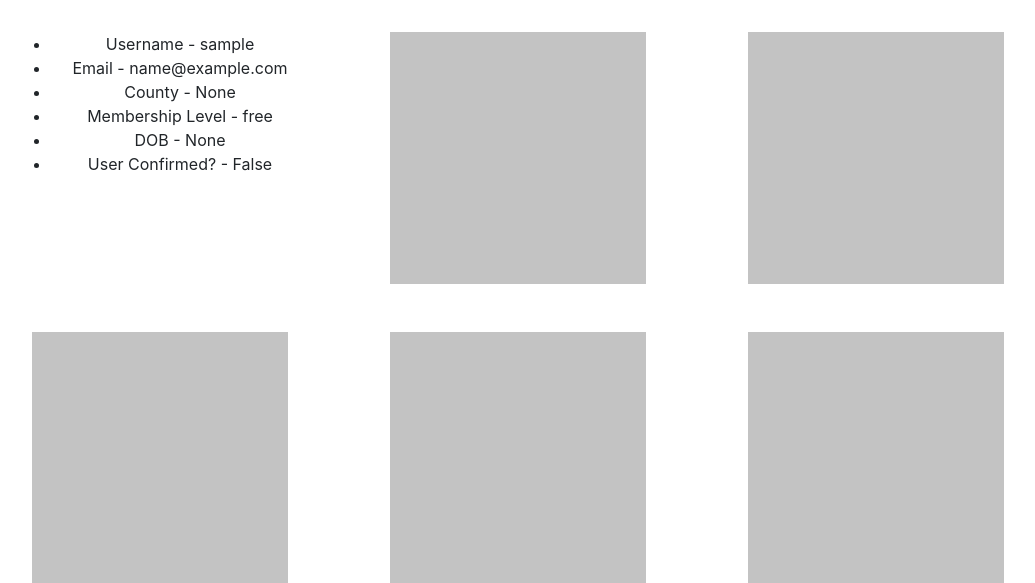
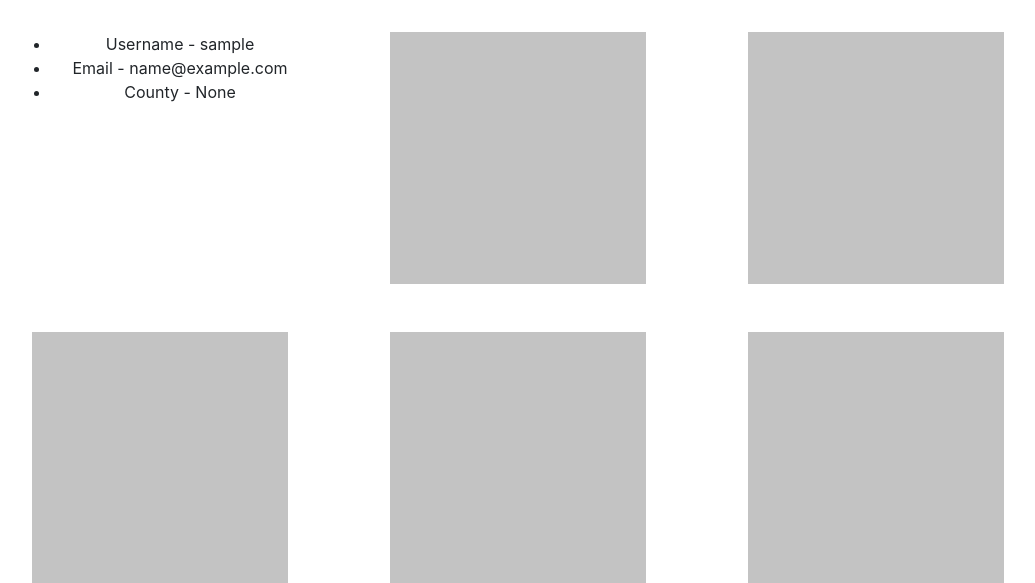
Before and after one commit to A-Scratchy/Giggel-Musicscene-Manager, a Django app: page /profile/ in a window 1280 px wide. Shown: the part 248-831 px from the top of the page, without its empty margins (122-1157 px from the left). Run offline with Django 3.2, Linux system fonts and the light colour scheme; the visitor is signed in with stand-in values (Sample User, id 1); some libraries are stand-ins or nearby versions.

Commit message:
More refactoring after setting up django registration. noe 99% test coverage.

```diff
--- a/giggel/functional_tests/helper_methods.py
+++ b/giggel/functional_tests/helper_methods.py
@@ -16,10 +16,8 @@
 
         # creates a session cookie
     def create_cookie(username, password):
-        user = User.objects.create_user(username=username, password=password, first_name='Mr', last_name='test',
+        user = User.objects.create_user(username=username, password=password,
                                         email='testUser@test.com')
-        user.profile.county = 'Yorkshire'
-        user.profile.birth_date = '1999-01-01'
         user.save()
         session = SessionStore()
         session[SESSION_KEY] = user.pk
--- a/giggel/giggel/urls.py
+++ b/giggel/giggel/urls.py
@@ -18,17 +18,13 @@
 from main import views as main_views
 from user import views as user_views
 from django_registration.backends.activation.views import RegistrationView
-from user.forms import RegistrationForm
 
 urlpatterns = [
     path('blankPage/', main_views.blankPage, name='blankPage'),
     path('admin/', admin.site.urls),
     path('', main_views.home, name='home'),
-    path('accounts/register/', RegistrationView.as_view(form_class=RegistrationForm),
-         name='register'),
     path('accounts/', include('django_registration.backends.activation.urls')),
     path('accounts/', include('django.contrib.auth.urls')),
     path('profile/', user_views.profile, name='profile'),
     path('profile/update', user_views.updateProfile, name='updateProfile'),
-    path('testEmail/', user_views.testEmail, name='testEmail'),
 ]
--- a/giggel/main/templates/main/base.html
+++ b/giggel/main/templates/main/base.html
@@ -67,7 +67,7 @@
           {% else %}
             <!-- show log in and sign up buttons -->
             <li class="nav-item">
-              <a class="nav-link" name="signup" href="/register">Sign up</a>
+              <a class="nav-link" name="signup" href="{% url 'django_registration_register' %}">Sign up</a>
             </li>
             <li class="nav-item">
               <a class="nav-link" name="login" href="{% url 'login' %}">Log in</a>
--- a/giggel/user/templates/django_registration/registration_form.html
+++ b/giggel/user/templates/django_registration/registration_form.html
@@ -1,5 +1,6 @@
 {% extends "main/base.html" %}
 {% block title %}Register{% endblock %}
+{% block headerText %}Register{% endblock %}
 {% block content %}
   <form method="POST">
     {% csrf_token %}
--- a/giggel/user/templates/user/profile.html
+++ b/giggel/user/templates/user/profile.html
@@ -20,14 +20,8 @@
               {{ user.username }}</li>
             <li id="email">Email -
               {{ user.email }}</li>
-            <li id="county">County -
+            <li id="id_county">County -
               {{ user.profile.county }}</li>
-            <li id="membershipLevel">Membership Level -
-              {{ user.profile.membershipLevel }}</li>
-            <li id="birth_date">DOB -
-              {{ user.profile.birth_date }}</li>
-            <li id="confrimation_status">User Confirmed? -
-              {{ user.profile.confrimation_status }}</li>
           </ul>
         </div>
       </div>
--- a/giggel/user/tests.py
+++ b/giggel/user/tests.py
@@ -10,7 +10,7 @@
     username = 'testUser'
 
     def test_user_register_url_retruns_correct_template(self):
-        response = self.client.get(reverse('register'))
+        response = self.client.get(reverse('django_registration_register'))
         self.assertEqual(response.status_code, 200)
         self.assertTemplateUsed(
             response, 'django_registration/registration_form.html')
--- a/giggel/user/views.py
+++ b/giggel/user/views.py
@@ -6,34 +6,10 @@
 from django.contrib.auth import authenticate, login
 from django.contrib import messages
 from django.http import HttpResponse
+from django_registration.backends.activation.views import RegistrationView
 from .forms import RegistrationForm, updateProfileForm
 from .models import Profile
 from django.core.mail import send_mail
-
-
-def register(request):
-    if request.method == 'POST':
-        form = RegistrationForm(request.POST)
-        if form.is_valid():
-            user = form.save()
-            user.refresh_from_db()
-            user.profile.county = form.cleaned_data.get('county')
-            user.profile.birth_date = form.cleaned_data.get('birth_date')
-            username = form.cleaned_data.get('username')
-            password = form.cleaned_data.get('password1')
-            user.save()
-            user = authenticate(username=username, password=password)
-            login(request, user)
-            messages.success(
-                request, f'Thanks {username}! Your account is now set up.')
-            return redirect('profile')
-        else:
-            messages.warning(
-                request, 'We\'re sorry, your form contains errors. Please fix and try again.')
-            return redirect('register')
-    else:
-        form = RegistrationForm()
-    return render(request, 'user/register.html', {'form': form})
 
 
 @login_required
@@ -65,17 +41,3 @@
                 'email': user.email, 'county': user.profile.county, 'birth_date': user.profile.birth_date}
         form = updateProfileForm(initial=data)
     return render(request, 'user/update.html', {'form': form})
-
-# used to test email settings. Sends a one off email
-
-
-def testEmail(request):
-    # user = User.objects.create_user(
-    #     username='Mr Test11', password='AB12345', email='ascratcherd@brake.org.uk')
-    subject = 'test'
-    message = 'some new message'
-    from_email = settings.DEFAULT_FROM_EMAIL
-    # user.email_user(subject, message, settings.DEFAULT_FROM_EMAIL)
-    email = user.email
-    # send_mail(subject, message, from_email, [email], fail_silently=False,)
-    return HttpResponse('<html>' + settings.DEFAULT_FROM_EMAIL + '</html>')
```
Also changed, not shown: giggel/functional_tests/test_basic.py (+2 -9 lines), giggel/functional_tests/test_user_update.py (+7 -7 lines), giggel/user/forms.py (+3 -16 lines), giggel/user/templates/user/register.html (deleted, +0 -14 lines).
